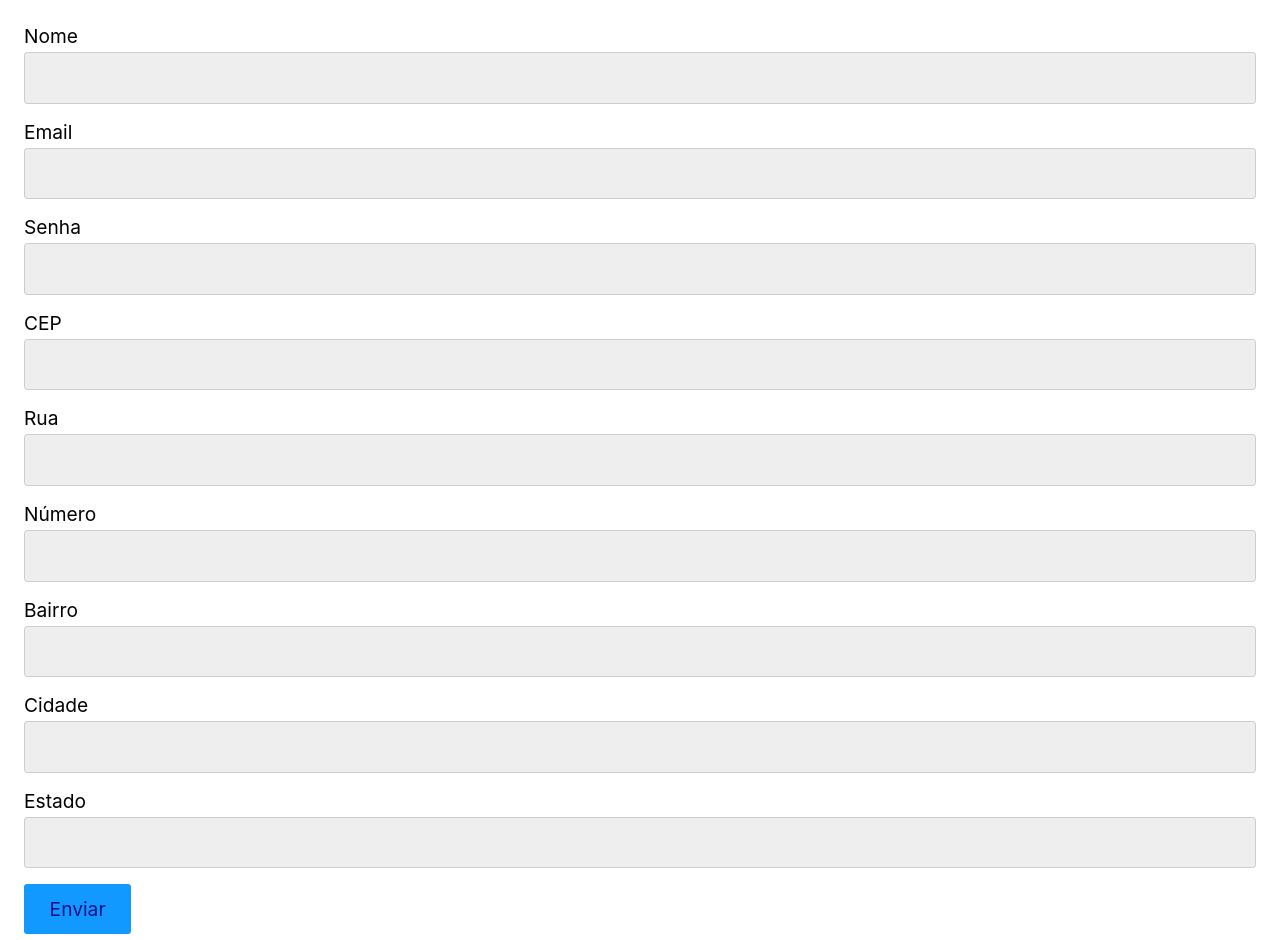
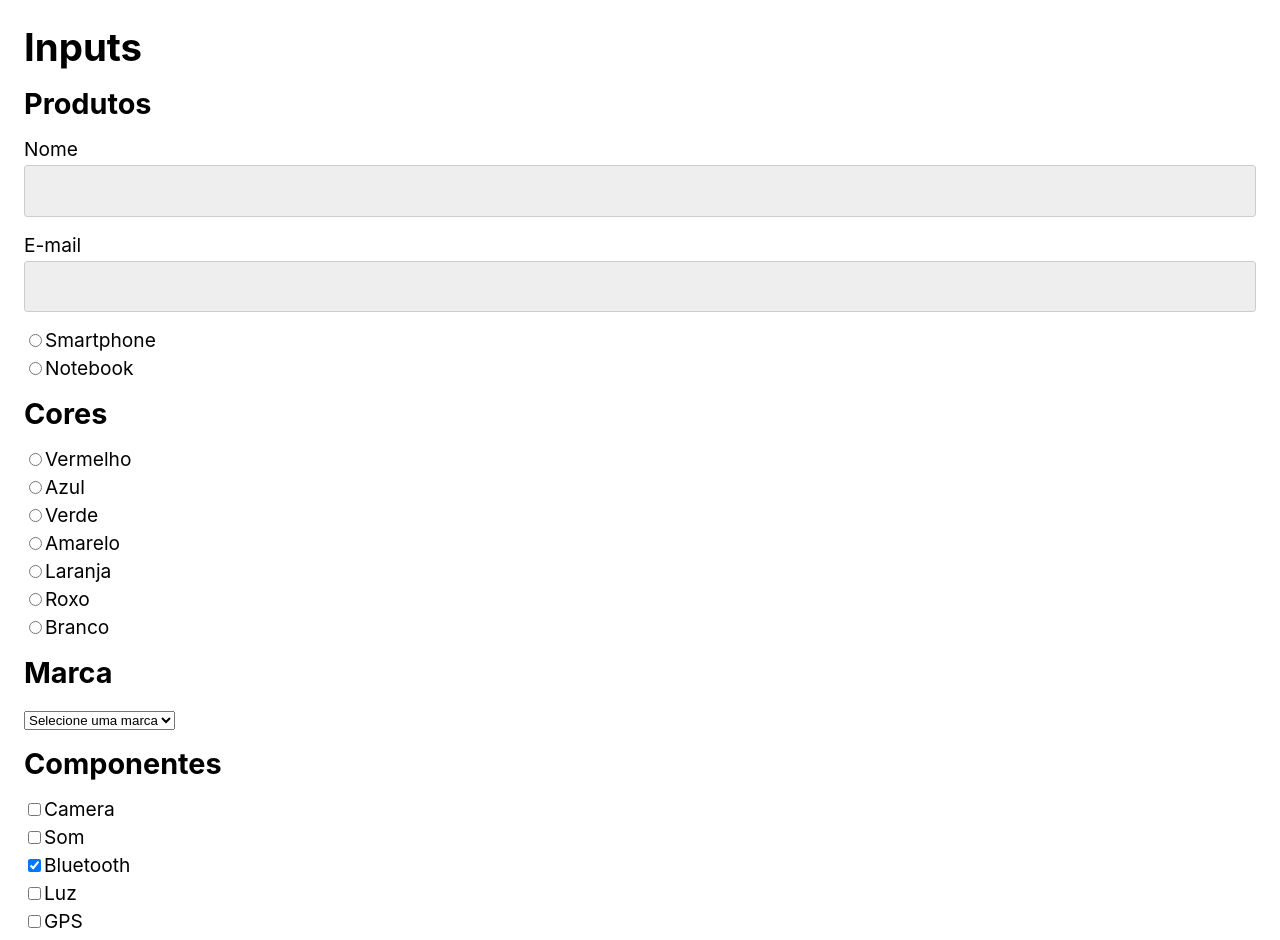
Before and after one commit to GMBermeo/React-Origamid, a React (Create React App) app in the folder appreact/: page / in a window 1280 px wide. Shown: the top 940 px of the page. Built offline with nearby package versions, Linux system fonts and the light colour scheme.

Commit message:
📖 0406 Componentes Input (Formulários: 0401 - 0405)

```diff
--- a/appreact/public/style.css
+++ b/appreact/public/style.css
@@ -7,7 +7,6 @@
 html {
   --font: -apple-system, BlinkMacSystemFont, "Segoe UI", Roboto, Oxygen, Ubuntu,
     Cantarell, "Open Sans", "Helvetica Neue", sans-serif;
-  --font-title: Georgia, "Times New Roman", Times, serif;
   --font-size: 1.2rem;
   --color: #19f;
   --color-light: #adf;
@@ -30,7 +29,7 @@ button {
 h1,
 h2,
 h3 {
-  font-family: var(--font-title);
+  font-family: var(--font);
 }
 
 h1,
--- a/appreact/src/App.js
+++ b/appreact/src/App.js
@@ -1,74 +1,151 @@
 import React from "react";
-import useFetch from "./Hooks/useFetch";
-
-const camposFormulario = [
-  { id: "nome", label: "Nome", type: "text" },
-  { id: "email", label: "Email", type: "email" },
-  { id: "senha", label: "Senha", type: "password" },
-  { id: "cep", label: "CEP", type: "text" },
-  { id: "rua", label: "Rua", type: "text" },
-  { id: "numero", label: "Número", type: "text" },
-  { id: "bairro", label: "Bairro", type: "text" },
-  { id: "cidade", label: "Cidade", type: "text" },
-  { id: "estado", label: "Estado", type: "text" },
-];
+import Input from "./Form/Input";
 
 const App = () => {
-  // Faça um fetch (POST) para a API abaixo
-  // Para a criação ser aceita é necessário enviar dodos de:
-  // nome, email, senha, cep, rua, numero, bairro, cidade e estado
+  const componentes = [
+    "Camera",
+    "Som",
+    "Bluetooth",
+    "Luz",
+    "GPS",
+    "NFC",
+    "Wi-Fi",
+  ];
+  const cores = [
+    "Vermelho",
+    "Azul",
+    "Verde",
+    "Amarelo",
+    "Laranja",
+    "Roxo",
+    "Branco",
+  ];
+  const [select, setSelect] = React.useState("");
+  const [cor, setCor] = React.useState("");
+  const [radio, setRadio] = React.useState("");
+  const [checkbox, setCheckbox] = React.useState(false);
+  const [selectMultiple, setSelectMultiple] = React.useState(["Bluetooth"]);
 
-  // Mostre uma mensagem na tela, caso a resposta da API seja positiva
+  const [nome, setNome] = React.useState("");
+  const [email, setEmail] = React.useState("");
 
-  const [form, setForm] = React.useState(
-    camposFormulario.reduce((acc, campo) => {
-      return {
-        ...acc,
-        [campo.id]: "",
-      };
-    })
-  );
-
-  const [response, setResponse] = React.useState(null);
-
-  function preencherFormulario({ target }) {
-    const { id, value } = target;
-    setForm({ ...form, [id]: value });
+  function handleRadioChange({ target }) {
+    setRadio(target.value);
   }
 
-  function enviarFormulario(event) {
-    event.preventDefault();
+  function handleMultipleChange({ target }) {
+    if (target.checked) {
+      setSelectMultiple([...selectMultiple, target.value]);
+    } else {
+      setSelectMultiple(selectMultiple.filter((item) => item !== target.value));
+    }
+  }
 
-    // Essa é a função utilizado para realizar o POST
-    fetch("https://ranekapi.origamid.dev/json/api/usuario", {
-      method: "POST",
-      headers: {
-        "Content-Type": "application/json",
-      },
-      // form é o objeto com os dados do formulário
-      body: JSON.stringify(form),
-    }).then((response) => {
-      setResponse(response);
-    });
+  function verifyMultiple(component) {
+    if (selectMultiple.includes(component)) {
+      return true;
+    }
+    return false;
   }
 
   return (
-    <form onSubmit={enviarFormulario}>
-      {camposFormulario.map(({ id, label, type }) => (
-        <div key={id}>
-          <label htmlFor={id}>{label}</label>
+    <>
+      <h1>Inputs</h1>
+      <form>
+        <h2>Produtos</h2>
+        <Input label="Nome" id="nome" value={nome} setValue={setNome} />
+        <Input
+          label="E-mail"
+          id="email"
+          value={email}
+          setValue={setEmail}
+          required
+        />
+        <label>
           <input
-            id={id}
-            name={id}
-            type={type}
-            value={form[id]}
-            onChange={preencherFormulario}
-          ></input>
-        </div>
-      ))}
-      {response && response.ok && <p>Formulário enviado!</p>}
-      <button>Enviar</button>
-    </form>
+            type="radio"
+            name="produto"
+            value="smartphone"
+            onChange={handleRadioChange}
+          />
+          Smartphone
+        </label>
+        <label>
+          <input
+            type="radio"
+            name="produto"
+            value="notebook"
+            onChange={handleRadioChange}
+          />
+          Notebook
+        </label>
+
+        <h2>Cores</h2>
+        {cores.map((corLoop) => (
+          <label key={corLoop}>
+            <input
+              type="radio"
+              checked={cor === corLoop}
+              value={corLoop}
+              onChange={({ target }) => {
+                setCor(target.value);
+              }}
+            />
+            {corLoop}
+          </label>
+        ))}
+
+        <h2>Marca</h2>
+        <select
+          value={select}
+          onChange={({ target }) => {
+            setSelect(target.value);
+          }}
+          id="marca"
+        >
+          <option disabled value="">
+            Selecione uma marca
+          </option>
+          <option value="Xing-Ling">Xing-Ling</option>
+          <option value="Null">Null</option>
+          <option value="Gettygetty">Gettygetty</option>
+          <option value="Hongue Kongue">Hongue Kongue</option>
+        </select>
+
+        <h2>Componentes</h2>
+        {componentes.map((componente) => (
+          <label key={componente}>
+            <input
+              type="checkbox"
+              checked={verifyMultiple(componente)}
+              value={componente}
+              onChange={handleMultipleChange}
+            />
+            {componente}
+          </label>
+        ))}
+
+        {radio && (
+          <h4>
+            Você escolheu o {radio} {cor && cor}{" "}
+            {select && "da marca " + select}{" "}
+            {selectMultiple && "com " + selectMultiple.join(", ")}.
+          </h4>
+        )}
+        <h2>Termos de uso</h2>
+        <label>
+          <input
+            type="checkbox"
+            value="Termos"
+            checked={checkbox}
+            onChange={({ target }) => setCheckbox(target.checked)}
+          />
+          Aceito os termos
+        </label>
+      </form>
+      <br />
+      {checkbox && <button>Comprar</button>}
+    </>
   );
 };
 
--- /dev/null
+++ b/appreact/src/Form/Input.js
@@ -0,0 +1,18 @@
+import React from "react";
+
+const Input = ({ id, label, setValue, type = "text", ...props }) => {
+  return (
+    <>
+      <label htmlFor={id}>{label}</label>
+      <input
+        id={id}
+        name={id}
+        type={type}
+        onChange={({ target }) => setValue(target.value)}
+        {...props}
+      />
+    </>
+  );
+};
+
+export default Input;
```
